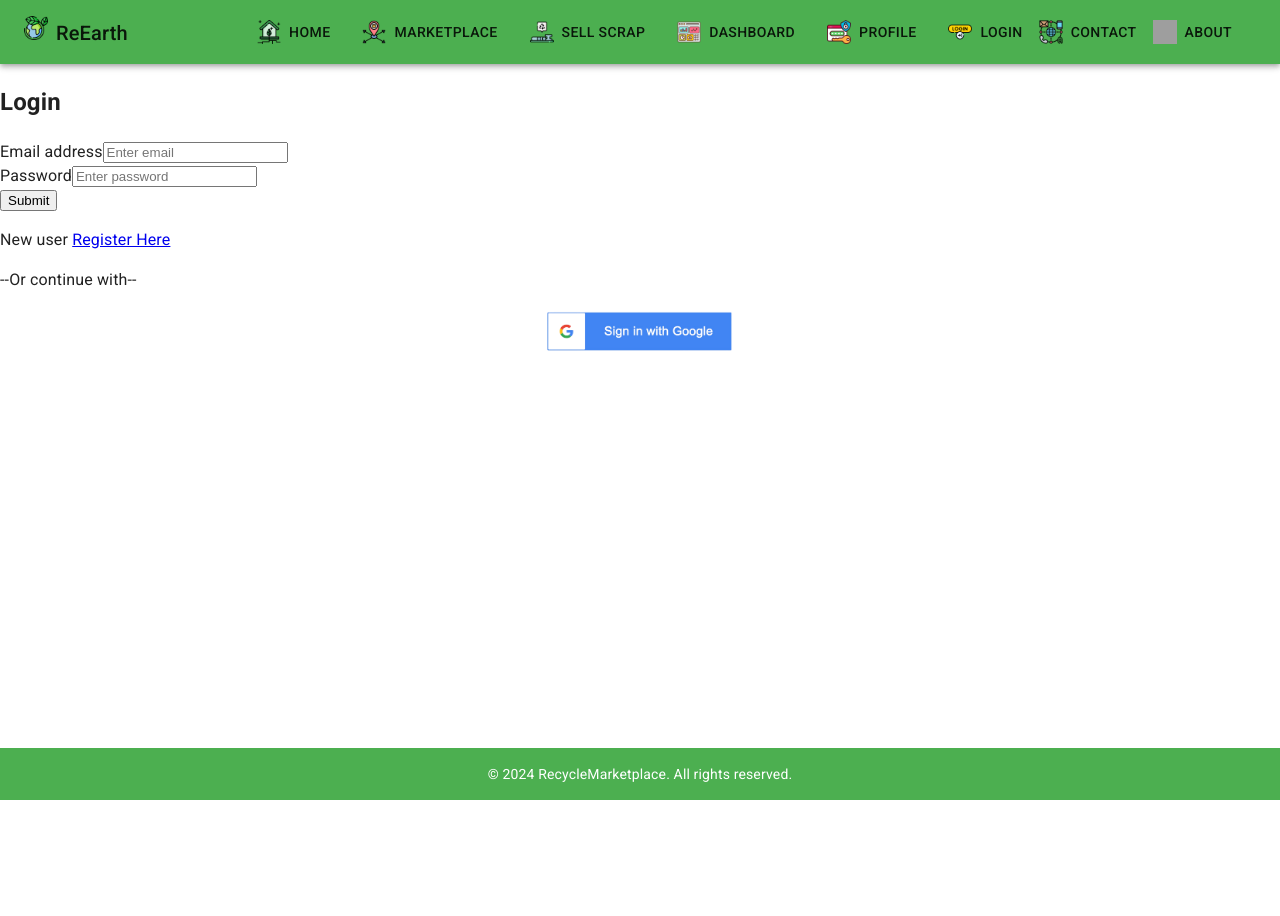
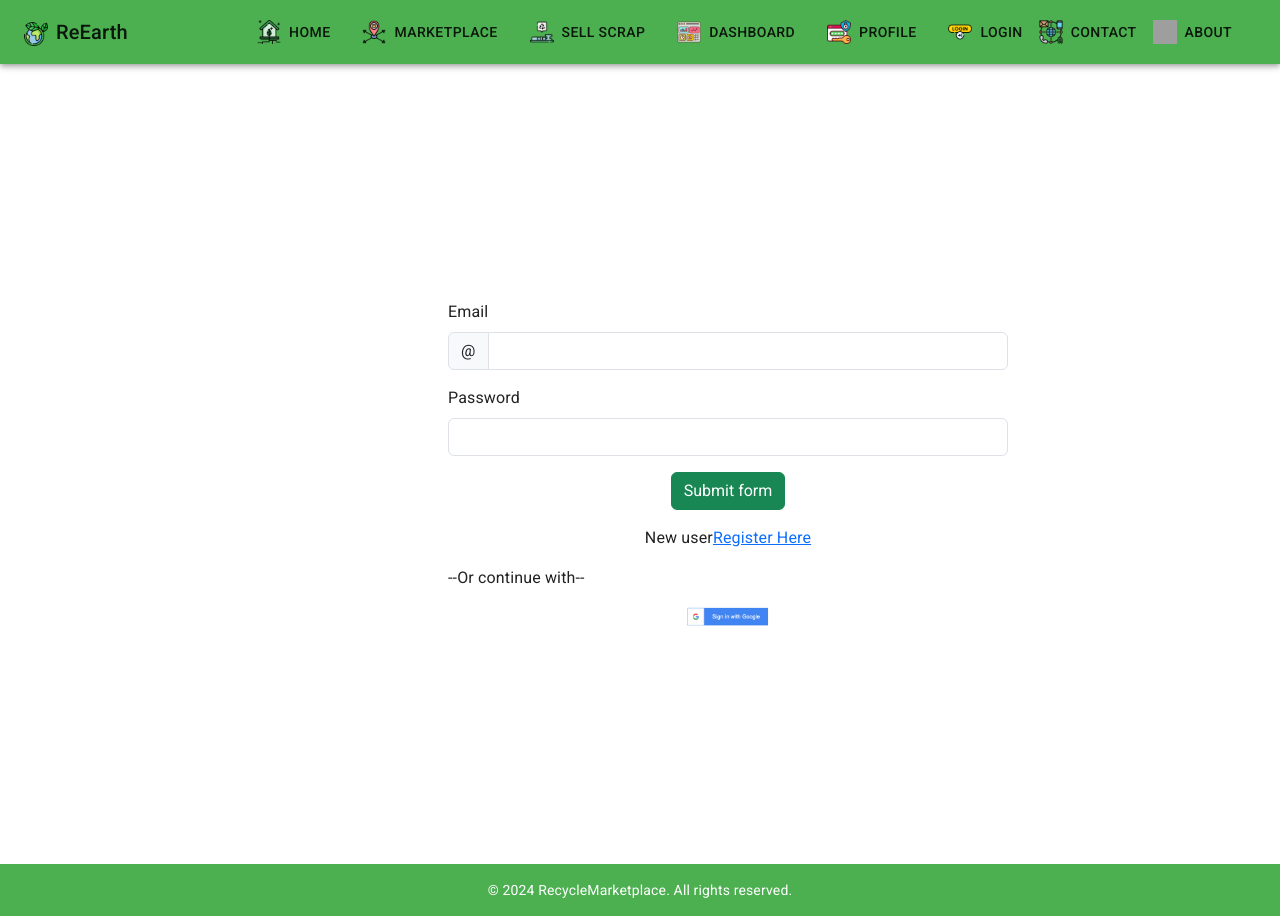
Before and after one commit to OmmDevgoswami/ReEarth, a React (Vite) app in the folder Uprecyclemarket/: page /login in a window 1280 px wide. Before the commit the page ends 800 px from the top, so only its background shows below. Built offline with nearby package versions, Linux system fonts and the light colour scheme; no server answers; grey boxes are pictures that could not be loaded.

Commit message:
Form Update

```diff
--- a/Uprecyclemarket/index.html
+++ b/Uprecyclemarket/index.html
@@ -9,9 +9,11 @@
       rel="stylesheet"
       href="https://fonts.googleapis.com/css?family=Roboto:300,400,500,700&display=swap"
     />
+    <link href="https://cdn.jsdelivr.net/npm/bootstrap@5.3.3/dist/css/bootstrap.min.css" rel="stylesheet" integrity="sha384-QWTKZyjpPEjISv5WaRU9OFeRpok6YctnYmDr5pNlyT2bRjXh0JMhjY6hW+ALEwIH" crossorigin="anonymous">
   </head>
   <body>
     <div id="root"></div>
     <script type="module" src="/src/main.jsx"></script>
+    <script src="https://cdn.jsdelivr.net/npm/bootstrap@5.3.3/dist/js/bootstrap.bundle.min.js" integrity="sha384-YvpcrYf0tY3lHB60NNkmXc5s9fDVZLESaAA55NDzOxhy9GkcIdslK1eN7N6jIeHz" crossorigin="anonymous"></script>
   </body>
 </html>
--- a/Uprecyclemarket/src/components/login.jsx
+++ b/Uprecyclemarket/src/components/login.jsx
@@ -4,6 +4,7 @@ import { auth } from "./firebase";
 import { toast } from "react-toastify";
 import SignInwithGoogle from "./signInWIthGoogle";
 import { useNavigate } from 'react-router-dom';
+
 
 function Login() {
   const navigate = useNavigate();
@@ -30,41 +31,59 @@ function Login() {
   };
 
   return (
-    <form onSubmit={handleSubmit}>
-      <h2>Login</h2>
-
-      <div className="mb-3">
-        <label>Email address</label>
+<div className="d-flex justify-content-center align-items-center" style={{ height: '100vh', width: '70vh', marginLeft : '35%'}}>
+    <form onSubmit={handleSubmit} className="row g-3 needs-validation" noValidate>
+      {/* Email Field */}
+      <div className="col-md-12">
+        <label htmlFor="validationCustomUsername" className="form-label">Email</label>
+        <div className="input-group has-validation">
+          <span className="input-group-text" id="inputGroupPrepend">@</span>
           <input
             type="email"
             className="form-control"
-          placeholder="Enter email"
+            id="validationCustomUsername"
+            aria-describedby="inputGroupPrepend"
             value={email}
             onChange={(e) => setEmail(e.target.value)}
+            required
           />
+          <div className="invalid-feedback">
+            Enter a valid email
+          </div>
+        </div>
       </div>
 
-      <div className="mb-3">
-        <label>Password</label>
+      {/* Password Field (now on a new line) */}
+      <div className="col-md-12">
+        <label htmlFor="validationCustom03" className="form-label">Password</label>
         <input
           type="password"
           className="form-control"
-          placeholder="Enter password"
+          id="validationCustom03"
           value={password}
           onChange={(e) => setPassword(e.target.value)}
+          required
         />
+        <div className="invalid-feedback">
+          Please provide a valid password
+        </div>
       </div>
 
-      <div className="d-grid">
-        <button type="submit" className="btn btn-primary">
-          Submit
-        </button>
+      {/* Submit Button */}
+      <div className="col-12 d-flex justify-content-center">
+        <button className="btn btn-success" type="submit">Submit form</button>
       </div>
-      <p className="forgot-password text-right">
-        New user <a href="/register">Register Here</a>
-      </p>
-      <SignInwithGoogle/>
+
+      <div className="col-12 d-flex justify-content-center">
+      New user <a href="/register"> Register Here</a>
+      </div>
+      <div className="col-12 d-flex justify-content-center">
+      {/* Google Sign-In */}
+        <SignInwithGoogle />
+      </div>
+
     </form>
+</div>
   );
 }
 
--- a/Uprecyclemarket/src/components/register.jsx
+++ b/Uprecyclemarket/src/components/register.jsx
@@ -37,11 +37,12 @@ function Register() {
   };
 
   return (
-    <form onSubmit={handleRegister}>
-      <h3>Sign Up</h3>
-
-      <div className="mb-3">
-        <label>First name</label>
+<div className="d-flex justify-content-center align-items-center" style={{ height: '100vh', width: '70vh', marginLeft : '35%'}}>
+    <form onSubmit={handleRegister} className="row g-3 needs-validation" noValidate>
+      {/* Name Field */}
+      <div className="col-md-12">
+        <label className="form-label">First Name</label>
+        <div>
         <input
           type="text"
           className="form-control"
@@ -50,9 +51,10 @@ function Register() {
           required
         />
         </div>
-
-      <div className="mb-3">
-        <label>Last name</label>
+      </div>
+      <div className="col-md-12">
+        <label className="form-label">Last Name</label>
+        <div>
         <input
             type="text"
             className="form-control"
@@ -60,9 +62,11 @@ function Register() {
             onChange={(e) => setLname(e.target.value)}
         />
         </div>
+      </div>
 
-      <div className="mb-3">
-        <label>Email address</label>
+      <div className="col-md-12">
+        <label className="form-label">Email</label>
+        <div>
         <input
           type="email"
           className="form-control"
@@ -71,9 +75,11 @@ function Register() {
           required
         />
         </div>
+      </div>
 
-      <div className="mb-3">
-        <label>Password</label>
+      <div className="col-md-12">
+        <label className="form-label">Passowrd</label>
+        <div>
         <input
           type="password"
           className="form-control"
@@ -82,16 +88,19 @@ function Register() {
           required
         />
         </div>
+      </div>
 
-      <div className="d-grid">
-        <button type="submit" className="btn btn-primary">
-          Sign Up
-        </button>
+      {/* Submit Button */}
+      <div className="col-12 d-flex justify-content-center">
+        <button className="btn btn-success " type="submit">Submit form</button>
       </div>
-      <p className="forgot-password text-right">
+
+      <div className="col-12 d-flex justify-content-center">
       Already registered <a href="/login">Login</a>
-      </p>
+      </div>
     </form>
+</div>
+
   );
 }
 export default Register;
```
Lines whose indentation alone changed are shown as unchanged.
